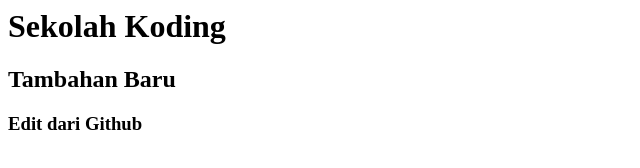
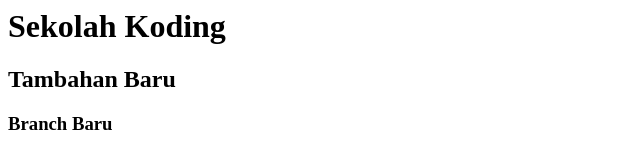
Before and after one commit to h0k3n9/tutorial, a plain HTML site: page index.html in a window 1280 px wide. Shown: the full height of the page, 0-640 px from the left. Drawn offline with Linux system fonts and the light colour scheme.

Commit message:
branh baru

```diff
--- a/index.html
+++ b/index.html
@@ -1,4 +1,4 @@
 <h1>Sekolah Koding</h1>
 <h2>Tambahan Baru</h2>
 
-<h3>Edit dari Github</h3>
+<h3>Branch Baru</h3>
```
